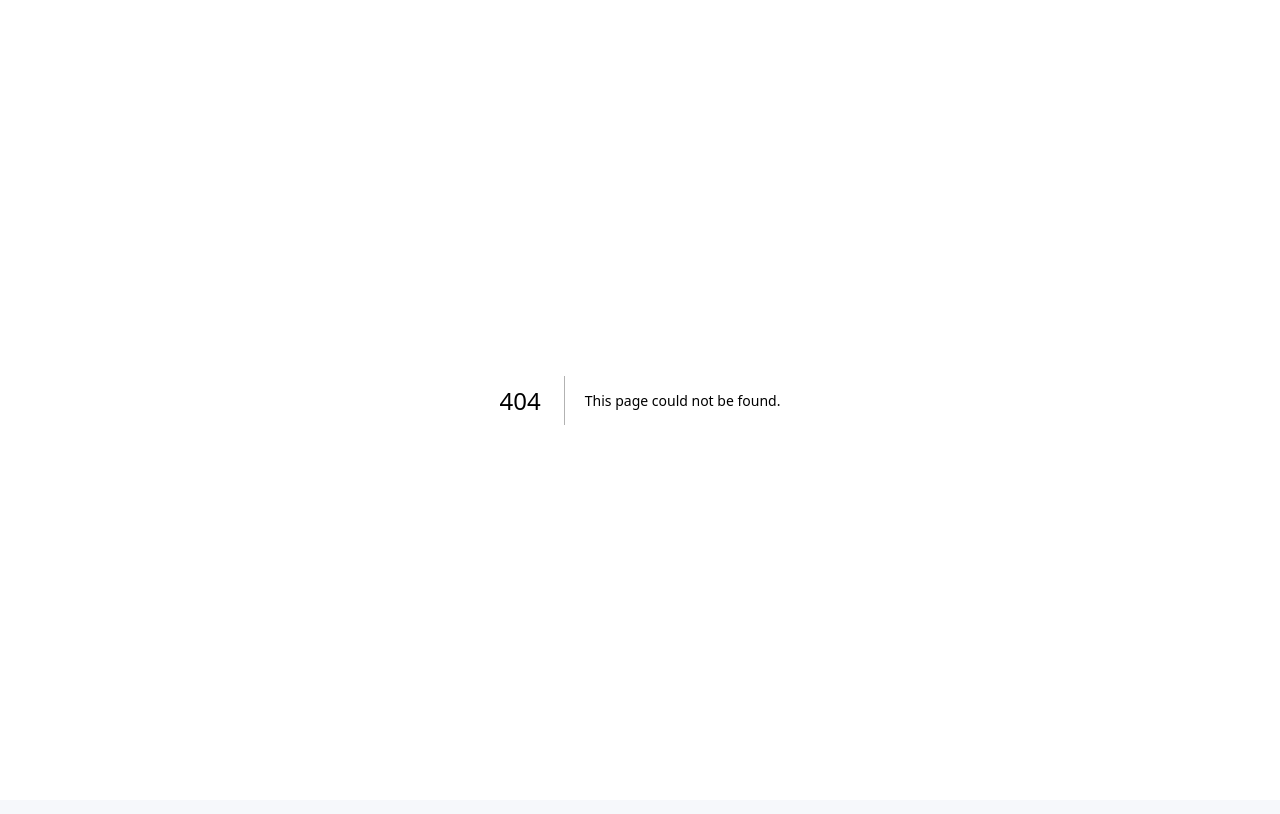
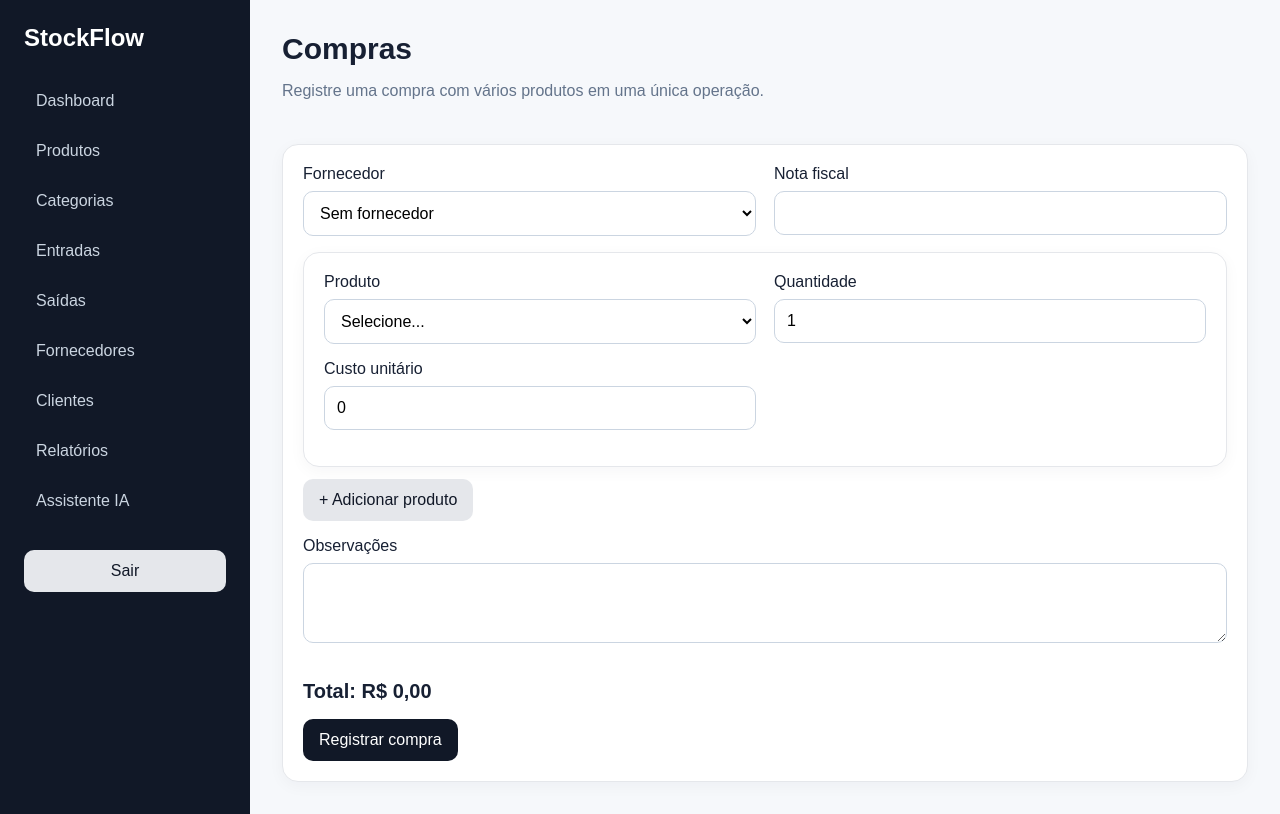
Before and after one commit to atomic-cod/stockflow, a Next.js app: page /compras in a window 1280 px wide. Before the commit this address had no page. Built offline with nearby package versions, Linux system fonts and the light colour scheme; no server answers.

Commit message:
feat: add transactional purchases and sales

```diff
--- /dev/null
+++ b/src/app/compras/page.tsx
@@ -0,0 +1,23 @@
+"use client";
+
+import { useEffect,useMemo,useState } from "react";
+import { Sidebar } from "@/components/sidebar";
+
+type Product={id:string;name:string;sku:string;stock_quantity:number;cost_price:number};
+type Supplier={id:string;name:string};
+type Item={product_id:string;quantity:string;unit_cost:string};
+
+export default function Compras(){
+ const [products,setProducts]=useState<Product[]>([]),[suppliers,setSuppliers]=useState<Supplier[]>([]);
+ const [supplierId,setSupplierId]=useState(""),[invoice,setInvoice]=useState(""),[notes,setNotes]=useState("");
+ const [items,setItems]=useState<Item[]>([{product_id:"",quantity:"1",unit_cost:"0"}]),[message,setMessage]=useState(""),[error,setError]=useState(""),[loading,setLoading]=useState(false);
+ useEffect(()=>{Promise.all([fetch("/api/produtos").then(r=>r.json()),fetch("/api/cadastros/fornecedores").then(r=>r.json())]).then(([p,s])=>{setProducts(p.products??[]);setSuppliers(s.items??[])})},[]);
+ const total=useMemo(()=>items.reduce((sum,i)=>sum+(Number(i.quantity)||0)*(Number(i.unit_cost)||0),0),[items]);
+ function change(index:number,key:keyof Item,value:string){setItems(a=>a.map((it,i)=>i===index?{...it,[key]:value}:it))}
+ function add(){setItems(a=>[...a,{product_id:"",quantity:"1",unit_cost:"0"}])}
+ async function submit(){setError("");setMessage("");setLoading(true);const valid=items.filter(i=>i.product_id&&Number(i.quantity)>0&&Number(i.unit_cost)>=0);if(!valid.length){setError("Preencha os itens.");setLoading(false);return}const r=await fetch("/api/compras",{method:"POST",headers:{"Content-Type":"application/json"},body:JSON.stringify({supplier_id:supplierId,invoice_number:invoice,notes,items:valid.map(i=>({product_id:i.product_id,quantity:Number(i.quantity),unit_cost:Number(i.unit_cost)}))})});const d=await r.json();if(!r.ok)setError(d.error??"Erro ao registrar compra.");else{setMessage("Compra registrada e estoque atualizado.");setItems([{product_id:"",quantity:"1",unit_cost:"0"}]);setInvoice("");setNotes("")}setLoading(false)}
+ return <div className="shell"><Sidebar/><main className="main"><div className="topbar"><div><h1 className="title">Compras</h1><p className="muted">Registre uma compra com vários produtos em uma única operação.</p></div></div>
+ <section className="section card"><div className="form-grid"><label>Fornecedor<select className="input" value={supplierId} onChange={e=>setSupplierId(e.target.value)}><option value="">Sem fornecedor</option>{suppliers.map(s=><option key={s.id} value={s.id}>{s.name}</option>)}</select></label><label>Nota fiscal<input className="input" value={invoice} onChange={e=>setInvoice(e.target.value)} /></label></div>
+ {items.map((item,index)=><div className="card" key={index} style={{marginBottom:12}}><div className="form-grid"><label>Produto<select className="input" value={item.product_id} onChange={e=>change(index,"product_id",e.target.value)}><option value="">Selecione...</option>{products.map(p=><option key={p.id} value={p.id}>{p.name} — {p.sku}</option>)}</select></label><label>Quantidade<input className="input" type="number" min="0.001" step="0.001" value={item.quantity} onChange={e=>change(index,"quantity",e.target.value)}/></label><label>Custo unitário<input className="input" type="number" min="0" step="0.01" value={item.unit_cost} onChange={e=>change(index,"unit_cost",e.target.value)}/></label></div></div>)}
+ <button className="btn secondary" onClick={add}>+ Adicionar produto</button><label style={{display:"block",marginTop:16}}>Observações<textarea className="input" rows={3} value={notes} onChange={e=>setNotes(e.target.value)}/></label><h2>Total: R$ {total.toFixed(2).replace(".",",")}</h2>{error&&<p style={{color:"#b91c1c"}}>{error}</p>}{message&&<p style={{color:"#166534"}}>{message}</p>}<button className="btn" onClick={submit} disabled={loading}>{loading?"Processando...":"Registrar compra"}</button></section></main></div>
+}
```
